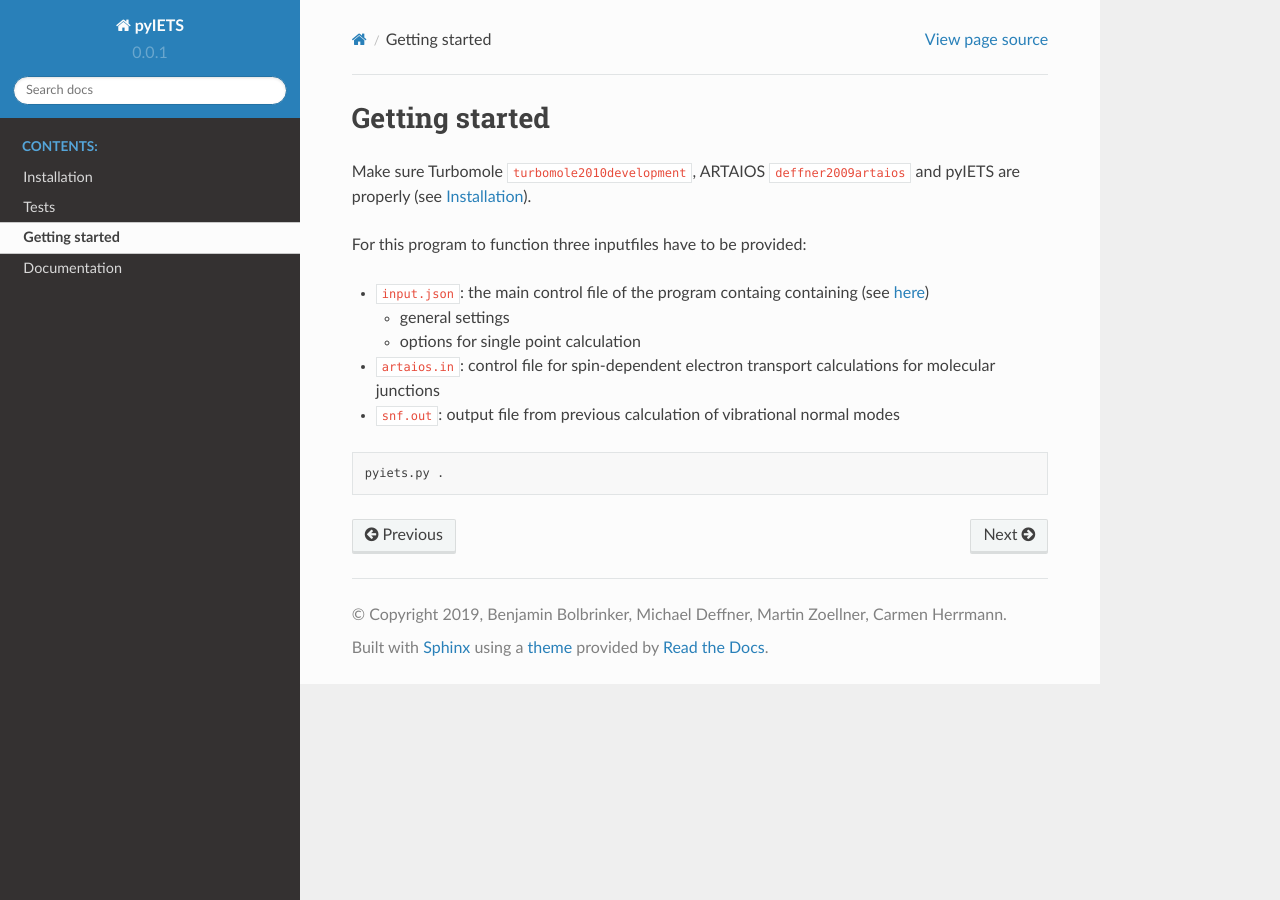
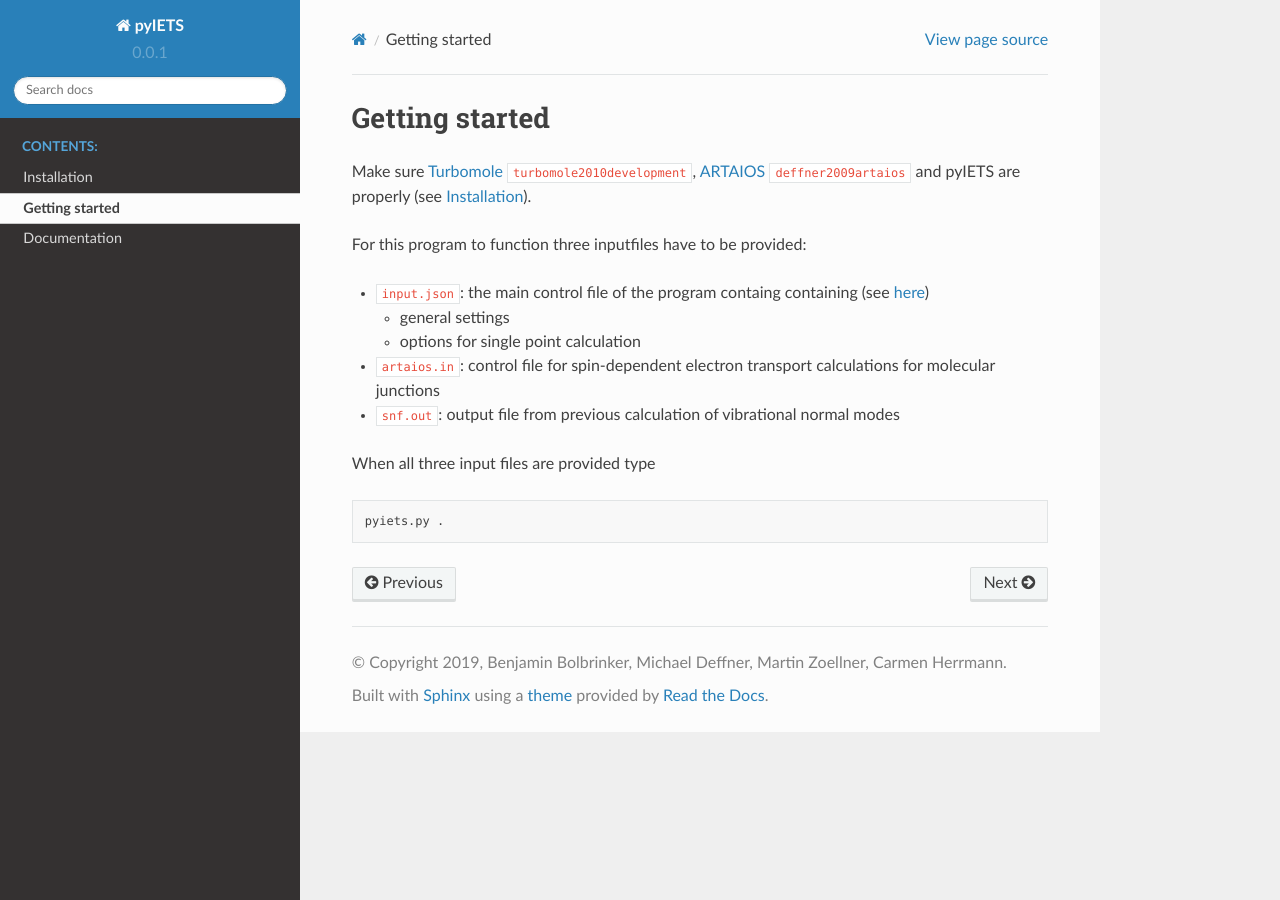
Before and after one commit to benjaminbolbrinker/pyiets, a Sphinx documentation site: the page built from docs/source/intro.rst, in a window 1280 px wide. Built offline with Sphinx 7.4.7 and the Read the Docs theme 2.0.0, drawn with Linux system fonts in a browser that asks for light colours; cross-references to code outside the pages are shown as plain code.

Commit message:
Docs first version finished

```diff
--- a/docs/source/documentation.rst
+++ b/docs/source/documentation.rst
@@ -46,6 +46,7 @@
 :code:`snf.out`
 ^^^^^^^^^^^^^^^
 
+This file has to be created by a prior SNF calculations to calculate vibrational normal modes.
+
+
 .. _ASE-turbomole: https://wiki.fysik.dtu.dk/ase/ase/calculators/turbomole.html
-
-This file has to be created by a prior SNF calculations to calculate vibrational normal modes.
--- a/docs/source/intro.rst
+++ b/docs/source/intro.rst
@@ -1,7 +1,7 @@
 Getting started
 ===============
 
-Make sure Turbomole :cite:`turbomole2010development`, ARTAIOS :cite:`deffner2009artaios` and pyIETS are properly (see :ref:`installation-label`).
+Make sure Turbomole_ :cite:`turbomole2010development`, ARTAIOS_ :cite:`deffner2009artaios` and pyIETS are properly (see :ref:`installation-label`).
 
 For this program to function three inputfiles have to be provided:
 
@@ -14,6 +14,11 @@
 - :code:`snf.out`: output file from previous calculation of vibrational normal modes
 
 
+When all three input files are provided type
+
 .. code-block:: bash
 
    pyiets.py .
+
+.. _Turbomole: http://www.turbomole.com/
+.. _ARTAIOS: https://www.chemie.uni-hamburg.de/institute/ac/arbeitsgruppen/herrmann/software/artaios.html
```
Also changed, not shown: docs/source/index.rst (+7 -6 lines), docs/source/installation.rst (+4 -4 lines).
